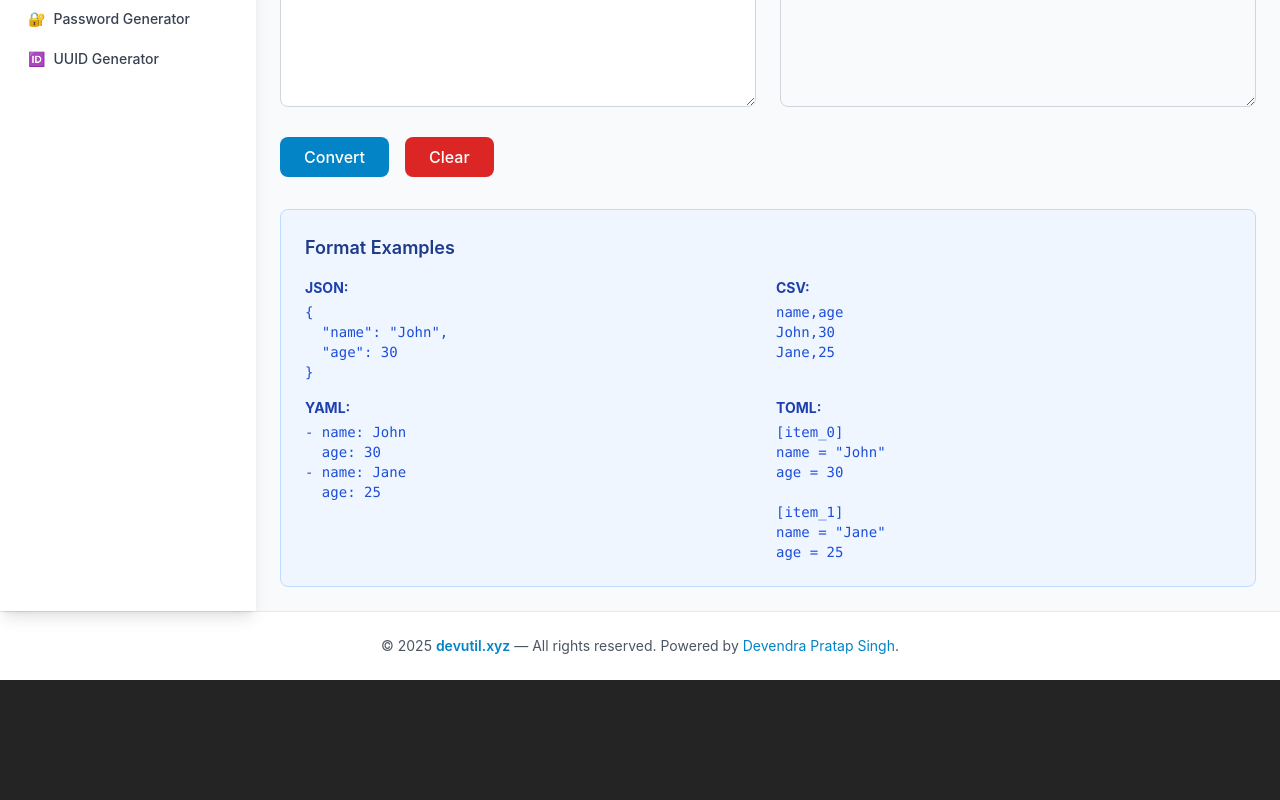
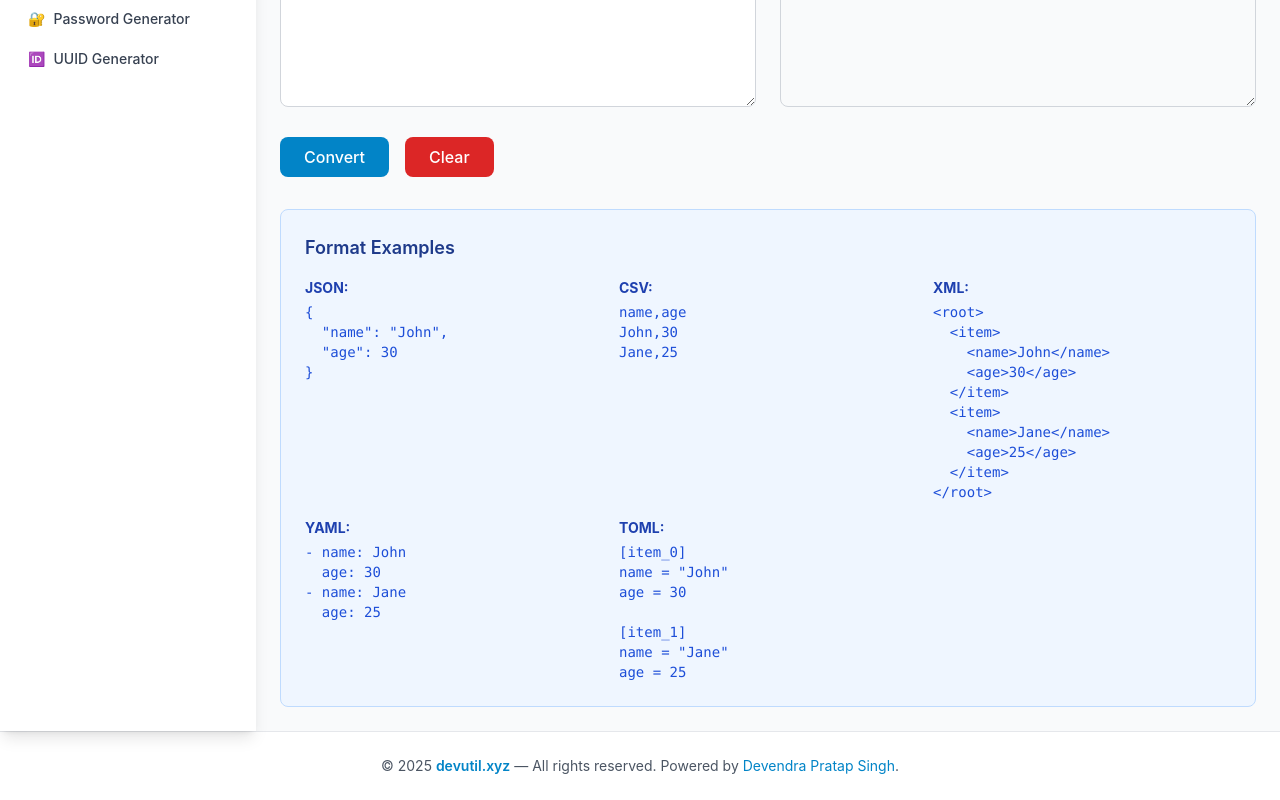
Before and after one commit to 0xdps/devutil, a React (Vite) app: page /data-transform in a window 1280 px wide. Shown: the part 577-1377 px from the top of the page. Before the commit the page ends 1257 px from the top, so only its background shows below. Built offline with nearby package versions, Linux system fonts and the light colour scheme.

Commit message:
feat: enhance Data Transform utility to support XML format conversion and update Sidebar descriptions

```diff
--- a/package.json
+++ b/package.json
@@ -11,6 +11,7 @@
         "test": "vitest"
     },
     "dependencies": {
+        "fast-xml-parser": "^5.3.0",
         "fuse.js": "^7.1.0",
         "js-yaml": "^4.1.0",
         "papaparse": "^5.5.3",
--- a/src/components/Sidebar.tsx
+++ b/src/components/Sidebar.tsx
@@ -6,30 +6,30 @@ const tools = [
     {
         category: 'Data Transform',
         items: [
-            { name: 'Data Converter', path: '/data-transform', icon: '🔄' },
+            { name: 'Data Converter', path: '/data-transform', icon: '🔄', description: 'JSON, CSV, YAML, TOML, XML' },
         ],
     },
     {
         category: 'Text & Data',
         items: [
-            { name: 'JSON Formatter', path: '/json-formatter', icon: '📋' },
-            { name: 'CSV Parser', path: '/csv-parser', icon: '📊' },
-            { name: 'YAML Converter', path: '/yaml-converter', icon: '📝' },
+            { name: 'JSON Formatter', path: '/json-formatter', icon: '📋', description: '' },
+            { name: 'CSV Parser', path: '/csv-parser', icon: '📊', description: '' },
+            { name: 'YAML Converter', path: '/yaml-converter', icon: '📝', description: '' },
         ],
     },
     {
         category: 'Encoding',
         items: [
-            { name: 'Base64', path: '/base64', icon: '🔤' },
-            { name: 'URL Encoder', path: '/url-encoder', icon: '🔗' },
-            { name: 'Hash Generator', path: '/hash-generator', icon: '#️⃣' },
+            { name: 'Base64', path: '/base64', icon: '🔤', description: '' },
+            { name: 'URL Encoder', path: '/url-encoder', icon: '🔗', description: '' },
+            { name: 'Hash Generator', path: '/hash-generator', icon: '#️⃣', description: '' },
         ],
     },
     {
         category: 'Security',
         items: [
-            { name: 'Password Generator', path: '/password-generator', icon: '🔐' },
-            { name: 'UUID Generator', path: '/uuid-generator', icon: '🆔' },
+            { name: 'Password Generator', path: '/password-generator', icon: '🔐', description: '' },
+            { name: 'UUID Generator', path: '/uuid-generator', icon: '🆔', description: '' },
         ],
     },
 ]
@@ -80,7 +80,8 @@ export default function Sidebar({ isOpen, onClose }: SidebarProps) {
             grouped[tool.category].push({
                 name: tool.name,
                 path: tool.path,
-                icon: tool.icon
+                icon: tool.icon,
+                description: tool.description
             })
         })
 
--- a/src/pages/DataTransform.tsx
+++ b/src/pages/DataTransform.tsx
@@ -3,8 +3,9 @@ import toast from 'react-hot-toast'
 import * as yaml from 'js-yaml'
 import Papa from 'papaparse'
 import { parse as parseTOML, stringify as stringifyTOML } from 'smol-toml'
+import { XMLParser, XMLBuilder } from 'fast-xml-parser'
 
-type DataFormat = 'json' | 'csv' | 'yaml' | 'toml'
+type DataFormat = 'json' | 'csv' | 'yaml' | 'toml' | 'xml'
 
 interface FormatOption {
   value: DataFormat
@@ -17,6 +18,7 @@ const formats: FormatOption[] = [
   { value: 'csv', label: 'CSV', icon: '📊' },
   { value: 'yaml', label: 'YAML', icon: '📝' },
   { value: 'toml', label: 'TOML', icon: '⚙️' },
+  { value: 'xml', label: 'XML', icon: '🔖' },
 ]
 
 export default function DataTransform() {
@@ -50,6 +52,18 @@ export default function DataTransform() {
 
   const parseToml = (text: string) => {
     return parseTOML(text)
+  }
+
+  const parseXML = (text: string) => {
+    const parser = new XMLParser({
+      ignoreAttributes: false,
+      attributeNamePrefix: '@_',
+      textNodeName: '#text',
+      parseAttributeValue: true,
+      parseTagValue: true,
+      trimValues: true,
+    })
+    return parser.parse(text)
   }
 
   const toJSON = (data: unknown) => {
@@ -105,6 +119,28 @@ export default function DataTransform() {
     }
   }
 
+  const toXML = (data: unknown) => {
+    try {
+      const builder = new XMLBuilder({
+        ignoreAttributes: false,
+        attributeNamePrefix: '@_',
+        textNodeName: '#text',
+        format: true,
+        indentBy: '  ',
+        suppressEmptyNode: true,
+      })
+
+      // Wrap data in a root element if it's an array
+      const xmlData = Array.isArray(data)
+        ? { root: { item: data } }
+        : { root: data }
+
+      return builder.build(xmlData)
+    } catch (err) {
+      throw new Error(`XML conversion failed: ${err instanceof Error ? err.message : 'Unknown error'}`)
+    }
+  }
+
   const convert = () => {
     try {
       setError('')
@@ -129,6 +165,9 @@ export default function DataTransform() {
         case 'toml':
           data = parseToml(input)
           break
+        case 'xml':
+          data = parseXML(input)
+          break
         default:
           throw new Error('Unsupported input format')
       }
@@ -147,6 +186,9 @@ export default function DataTransform() {
           break
         case 'toml':
           result = toTOML(data)
+          break
+        case 'xml':
+          result = toXML(data)
           break
         default:
           throw new Error('Unsupported output format')
@@ -303,7 +345,7 @@ export default function DataTransform() {
         <h3 className="text-lg font-semibold text-blue-900 dark:text-blue-100 mb-4">
           Format Examples
         </h3>
-        <div className="grid grid-cols-1 md:grid-cols-2 gap-4 text-sm">
+        <div className="grid grid-cols-1 md:grid-cols-2 lg:grid-cols-3 gap-4 text-sm">
           <div>
             <strong className="text-blue-800 dark:text-blue-200">JSON:</strong>
             <pre className="mt-1 text-blue-700 dark:text-blue-300 overflow-x-auto">
@@ -319,6 +361,21 @@ export default function DataTransform() {
 {`name,age
 John,30
 Jane,25`}
+            </pre>
+          </div>
+          <div>
+            <strong className="text-blue-800 dark:text-blue-200">XML:</strong>
+            <pre className="mt-1 text-blue-700 dark:text-blue-300 overflow-x-auto">
+{`<root>
+  <item>
+    <name>John</name>
+    <age>30</age>
+  </item>
+  <item>
+    <name>Jane</name>
+    <age>25</age>
+  </item>
+</root>`}
             </pre>
           </div>
           <div>
```
Also changed, not shown: 2 other files (tests, documents, lock files or other folders).
